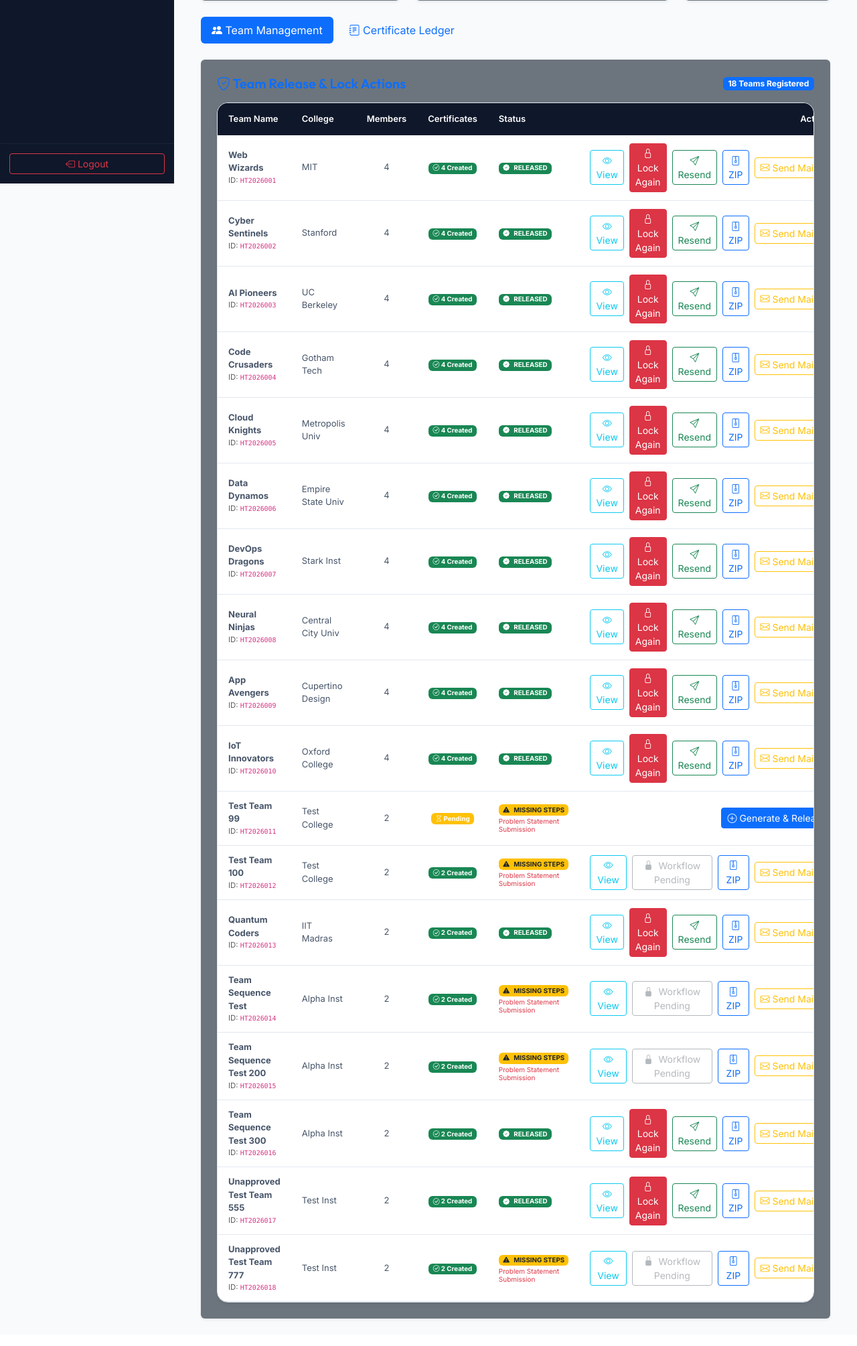
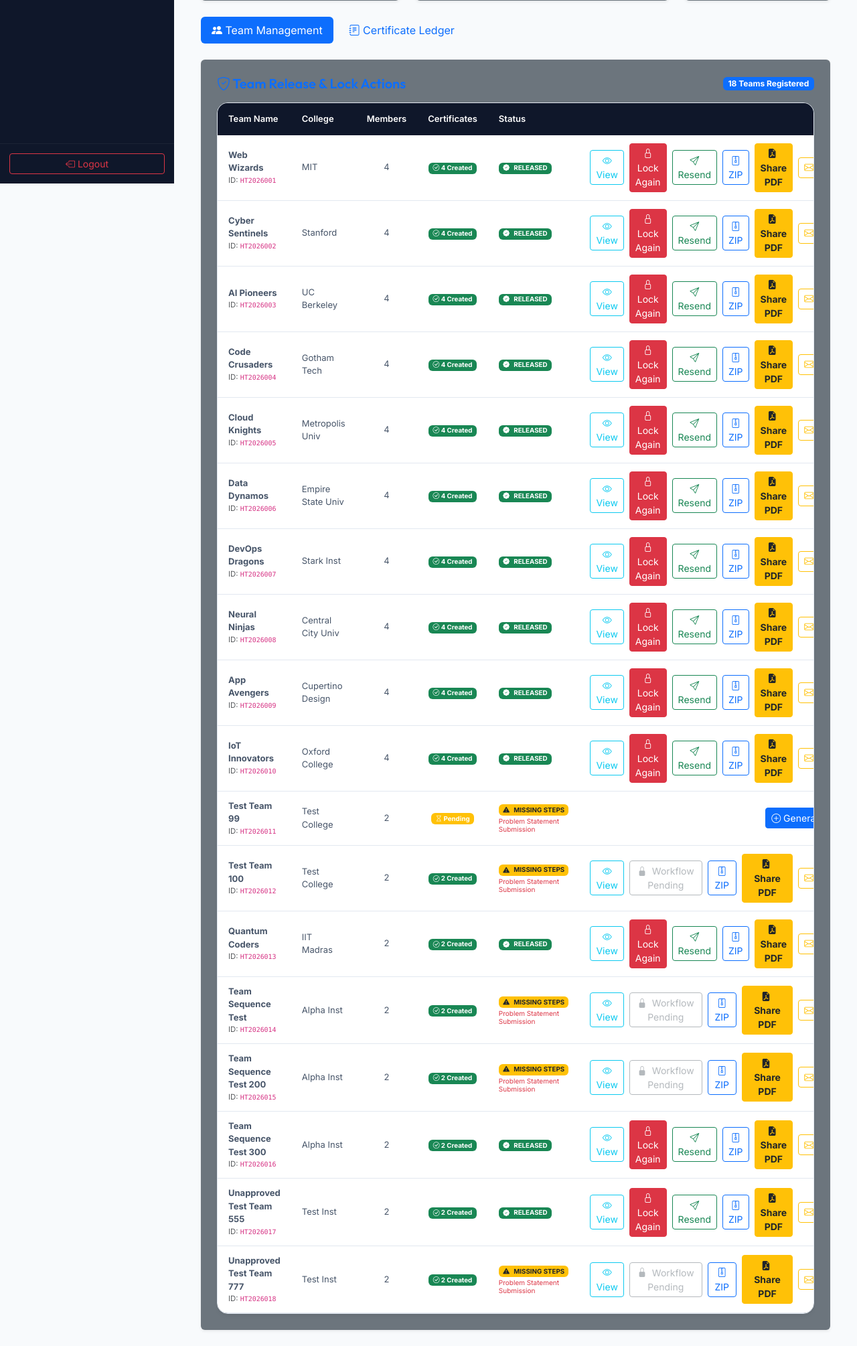
Before and after one commit to kandukurijagan642-blip/hackathon, a Flask app: page /admin/certificates in a window 1280 px wide. Shown: the part 526-2536 px from the top of the page at 67% size. Before the commit the page ends 2498 px from the top, so only its background shows below. Run offline with Flask 3, Linux system fonts and the light colour scheme; a user stored in the database is signed in; data comes from the database, SQL or seed files in the repository.

Commit message:
Add dedicated Share PDF button to team table and team zip file share function

```diff
--- a/hacktrack/templates/admin/certificates.html
+++ b/hacktrack/templates/admin/certificates.html
@@ -205,6 +205,9 @@
                                                 <a href="{{ url_for('admin.download_team_certificates_zip', team_id=team.team_id) }}" class="btn btn-sm btn-outline-primary">
                                                     <i class="bi bi-file-zip"></i> ZIP
                                                 </a>
+                                                <button type="button" class="btn btn-sm btn-warning fw-bold text-dark" onclick="shareTeamZipFile('{{ team.team_id }}', '{{ team.team_name }}')" title="Share PDF Certificates Archive">
+                                                    <i class="bi bi-file-earmark-pdf-fill me-1"></i> Share PDF
+                                                </button>
                                                 {% set mail_subject = "Hackathon Certificates - Team " ~ team.team_name %}
                                                 {% set ns = namespace(body="Dear " ~ team.leader.name ~ ",\n\nYour team's hackathon certificates for '" ~ team.team_name ~ "' have been officially released!\n\nTeam ID: " ~ team.team_id ~ "\nCollege: " ~ team.college ~ "\n\nDirect links to preview/download PDF certificates:\n") %}
                                                 {% for cert in team_certs %}
@@ -599,6 +602,41 @@ async function shareActualPdfFile(certId, studentName, teamName) {
     }
 }
 
+async function shareTeamZipFile(teamId, teamName) {
+    const btn = event ? event.currentTarget : null;
+    const origHtml = btn ? btn.innerHTML : '';
+    if (btn) btn.innerHTML = '<i class="bi bi-hourglass-split me-1"></i> Fetching ZIP...';
+    try {
+        const response = await fetch('/leader/certificates/public-download-all/' + teamId);
+        if (!response.ok) throw new Error('ZIP download failed');
+        const blob = await response.blob();
+        const cleanTeam = teamName.replace(/[^a-zA-Z0-9]/g, '_');
+        const fileName = cleanTeam + '_Certificates.zip';
+        const zipFile = new File([blob], fileName, { type: 'application/zip' });
+
+        if (navigator.canShare && navigator.canShare({ files: [zipFile] })) {
+            await navigator.share({
+                title: teamName + ' Certificates ZIP Archive',
+                text: 'Attached are all official PDF certificates for Team ' + teamName + '.',
+                files: [zipFile]
+            });
+        } else {
+            const url = URL.createObjectURL(blob);
+            const a = document.createElement('a');
+            a.href = url;
+            a.download = fileName;
+            a.click();
+            URL.revokeObjectURL(url);
+            alert('ZIP archive "' + fileName + '" containing all team PDF certificates has been downloaded directly to your device so you can share/attach it!');
+        }
+    } catch (err) {
+        console.error('Error sharing ZIP file:', err);
+        alert('Could not prepare ZIP file for sharing.');
+    } finally {
+        if (btn) btn.innerHTML = origHtml;
+    }
+}
+
 function triggerWebShare(title, text, url) {
     if (navigator.share) {
         navigator.share({
```
